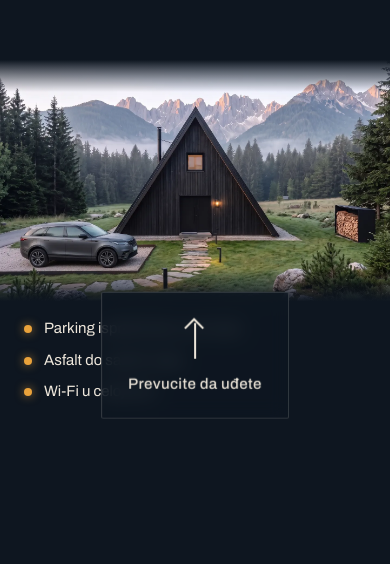
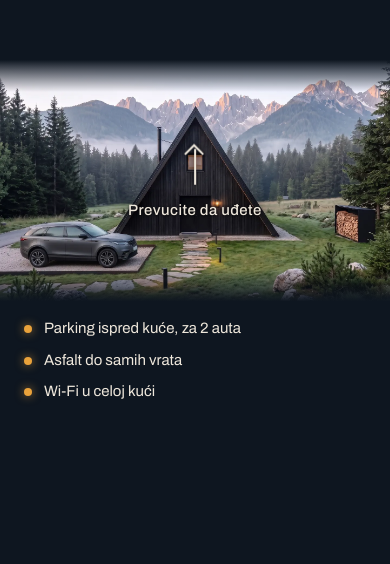
Before and after one commit to slobodansobat-art/vrh-koncept, a plain HTML site: page index.html in a window 390 px wide. Shown: the part 278-842 px from the top of the page. Drawn offline with Linux system fonts and the light colour scheme.

Commit message:
Telefon: uputstvo direktno preko početne slike, bez tamnog okvira
Co-Authored-By: Claude Opus 5.5 <noreply@anthropic.com>
Claude-Session: https://claude.ai/code/session_01U1RUW5kvEjmbHcM4PeMcPm

```diff
--- a/assets/css/vrh.css
+++ b/assets/css/vrh.css
@@ -338,7 +338,9 @@ dialog.rez .booking{max-height:calc(100vh - 48px);max-height:calc(100dvh - 48px)
   .traka .samo-btn,.traka.samo .samo-btn{top:calc(var(--traka-dno) - 56px);bottom:auto;right:12px}
   .traka .savet{top:calc(var(--traka-dno) - 128px);bottom:auto}
   .traka.odmaknuto .samo-btn{opacity:0;pointer-events:none}
-  .walk.stanice .uputstvo{background:rgba(14,22,32,.9)}
+  .walk.walk.stanice .uputstvo{top:var(--traka-sredina,75%);background:none;border:0;-webkit-backdrop-filter:none;backdrop-filter:none;padding:0}
+  .uputstvo .tekst{text-shadow:0 1px 3px rgba(0,0,0,.9),0 0 18px rgba(0,0,0,.7)}
+  .uputstvo .strelica{filter:drop-shadow(0 1px 3px rgba(0,0,0,.9)) drop-shadow(0 0 10px rgba(0,0,0,.6))}
   .walk.stanice .uputstvo{display:flex;flex-direction:column;align-items:center;gap:14px;position:absolute;left:50%;top:75%;transform:translate(-50%,-50%);z-index:5;padding:22px 26px;border-radius:2px;background:rgba(14,22,32,.78);-webkit-backdrop-filter:blur(10px);backdrop-filter:blur(10px);border:1px solid rgba(238,231,219,.18);opacity:0;transition:opacity .4s;pointer-events:none;text-align:center}
   .walk.stanice .uputstvo.on{opacity:1}
   .uputstvo .tekst{font-size:15px;font-weight:500;letter-spacing:.03em;white-space:nowrap}
--- a/assets/js/setnja.js
+++ b/assets/js/setnja.js
@@ -152,6 +152,7 @@
     trakaY = Math.min(trakaY, dnoSlobodno - spisak - 18 - h);
     if (stavkeBox) stavkeBox.style.top = (trakaY + h + 18) + 'px';
     body.style.setProperty('--traka-dno', (trakaY + h) + 'px');
+    body.style.setProperty('--traka-sredina', (trakaY + h / 2) + 'px');
   }
   function slikaRect() {
     if (set === 'mob') { var w0 = W * trakaW, h0 = w0 * 9 / 16; return { x: (W - w0) / 2, y: trakaY, w: w0, h: h0 }; }
```
